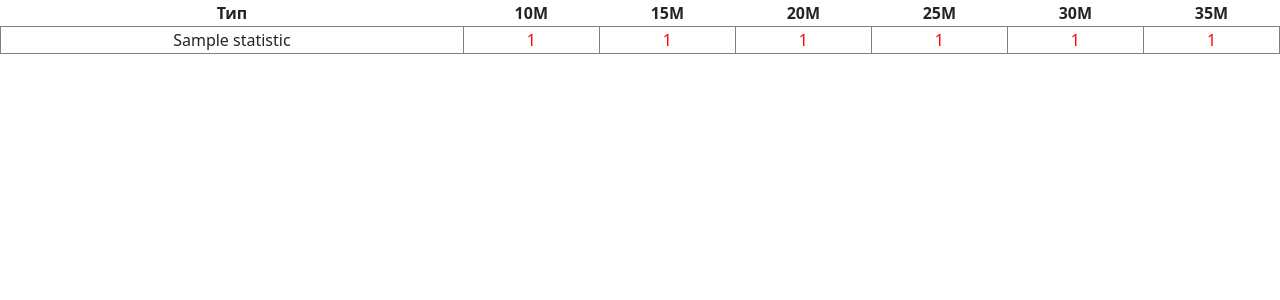
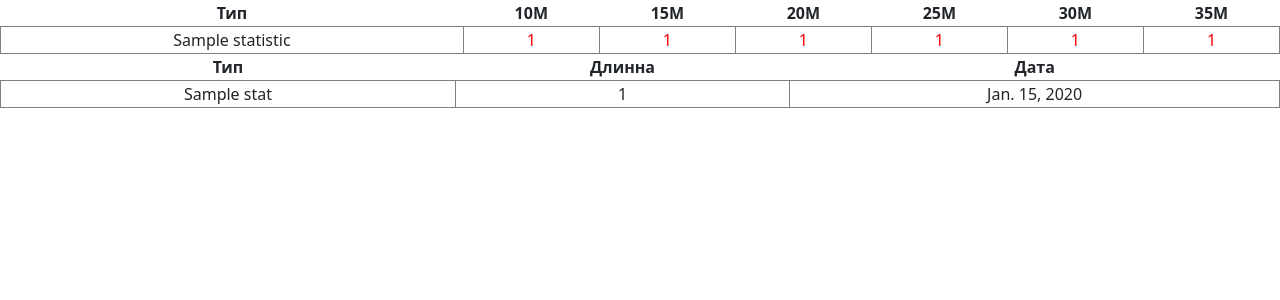
Before and after one commit to DatacenterK12/Patchcord_manager, a Django app: page /statistic/ in a window 1280 px wide. Shown: the part 62-362 px from the top of the page. Run offline with Django 3.2, Linux system fonts and the light colour scheme; tables that the repository leaves empty hold one stand-in row (values such as "Sample post").

Commit message:
new statistic

```diff
--- a/crossmanager/cross/models.py
+++ b/crossmanager/cross/models.py
@@ -152,3 +152,18 @@ class Statistic(models.Model):
                 name="fields not minus",
             ),
         ]
+
+
+class New_stat(models.Model):
+    name = models.CharField(max_length=5)
+    length = models.IntegerField(default=0)
+    date = models.DateField(
+        "дата",
+        auto_now_add=True,
+        db_index=True,
+    )
+
+    class Meta:
+        ordering = ["-date"]
+        verbose_name = "Вычитание"
+        verbose_name_plural = "Вычитания"
--- a/crossmanager/cross/views.py
+++ b/crossmanager/cross/views.py
@@ -1,9 +1,18 @@
+from django.core.paginator import Paginator
 from django.shortcuts import get_object_or_404, render
 
-from .models import Cross, Mmr, Statistic
+from .models import Cross, Mmr, New_stat, Statistic
+
+DATA_PAGINATOR = 10
 
 
-# Create your views here.
+def paginator(request, pages, data_list):
+    paginator = Paginator(data_list, pages)
+    page_number = request.GET.get("page")
+    page_obj = paginator.get_page(page_number)
+    return page_obj
+
+
 def index(request):
     cross_data = Cross.objects.all()
     mmr_data = Mmr.objects.all()
@@ -16,8 +25,10 @@ def index(request):
 
 def statistic(request):
     stat_data = Statistic.objects.all()
+    new_stat_data = New_stat.objects.all()
     context = {
         "stat_data": stat_data,
+        "new_stat_data": paginator(request, DATA_PAGINATOR, new_stat_data),
     }
     return render(request, "cross/statistic.html", context)
 
@@ -33,39 +44,49 @@ def take_cross(request, name, length):
         cross.ten -= 1
         stat.ten += 1
         length = 10
+
     elif length == "fifteen":
         cross.fifteen -= 1
         stat.fifteen += 1
         length = 15
+
     elif length == "twenty":
         cross.twenty -= 1
         stat.twenty += 1
         length = 20
+
     elif length == "twentyfive":
         cross.twentyfive -= 1
         stat.twentyfive += 1
         length = 25
+
     elif length == "thirty":
         cross.thirty -= 1
         stat.thirty += 1
         length = 30
+
     elif length == "thirtyfive":
         cross.thirtyfive -= 1
         stat.thirtyfive += 1
         length = 35
+
     elif length == "one":
         cross.one -= 1
         length = 1
+
     elif length == "two":
         cross.two -= 1
         length = 2
+
     elif length == "three":
         cross.three -= 1
         length = 3
+
     elif length == "five":
         cross.five -= 1
         length = 5
 
+    New_stat.objects.create(name=name, length=length)
     cross.save()
     if name != "MMR":
         stat.save()
--- a/crossmanager/templates/cross/statistic.html
+++ b/crossmanager/templates/cross/statistic.html
@@ -67,9 +67,31 @@
             <div class="row">
                 <div class="text-center">
                 <!--    <img src={% static "popca2t.gif" %} style="width: 10em">-->
+
                 </div>
             </div>
         </div>
     </div>
+    <div class="container-fluid">
+        <div class="text-center">
+            <div class="row">
+                <table>
+                    <tr>
+                        <th>Тип</th>
+                        <th>Длинна</th>
+                        <th>Дата</th>
+                    </tr>
+                    {%for cross in new_stat_data%}
+                        <tr>
+                            <td>{{cross.name}}</td>
+                            <td>{{cross.length}}</td>
+                            <td>{{cross.date}}</td>
+                        </tr>
+                    {%endfor%}
+                </table>
+            </div>
+        </div>
+        {% include 'includes/paginator.html' %}
+    </div>
 </div>
 {% endblock %}
--- /dev/null
+++ b/crossmanager/templates/includes/paginator.html
@@ -0,0 +1,39 @@
+{% comment %}
+Отрисовываем навигацию паджинатора только если
+все посты не помещаются на первую страницу
+{% endcomment %}
+{% if new_stat_data.has_other_pages %}
+  <ul class="nav justify-content-center">
+    {% if new_stat_data.has_previous %}
+      <li class="nav-item"><a class="nav-link active" href="?page=1">Первая</a></li>
+      <li class="nav-item">
+        <a class="nav-link" href="?page={{ new_stat_data.previous_page_number }}">
+          Предыдущая
+        </a>
+      </li>
+    {% endif %}
+    {% for i in new_stat_data.paginator.page_range %}
+        {% if new_stat_data.number == i %}
+          <li class="nav-item active">
+            <span class="nav-link">{{ i }}</span>
+          </li>
+        {% else %}
+          <li class="nav-item">
+            <a class="nav-link" href="?page={{ i }}">{{ i }}</a>
+          </li>
+        {% endif %}
+    {% endfor %}
+    {% if new_stat_data.has_next %}
+      <li class="nav-item">
+        <a class="nav-link" href="?page={{ new_stat_data.next_page_number }}">
+          Следующая
+        </a>
+      </li>
+      <li class="nav-item">
+        <a class="nav-link" href="?page={{ new_stat_data.paginator.num_pages }}">
+          Последняя
+        </a>
+      </li>
+    {% endif %}
+  </ul>
+{% endif %}
```
Also changed, not shown: crossmanager/cross/admin.py (+15 -1 lines), crossmanager/cross/migrations/0009_new_stat.py (added), crossmanager/cross/migrations/0010_auto_20230110_1544.py (added).
